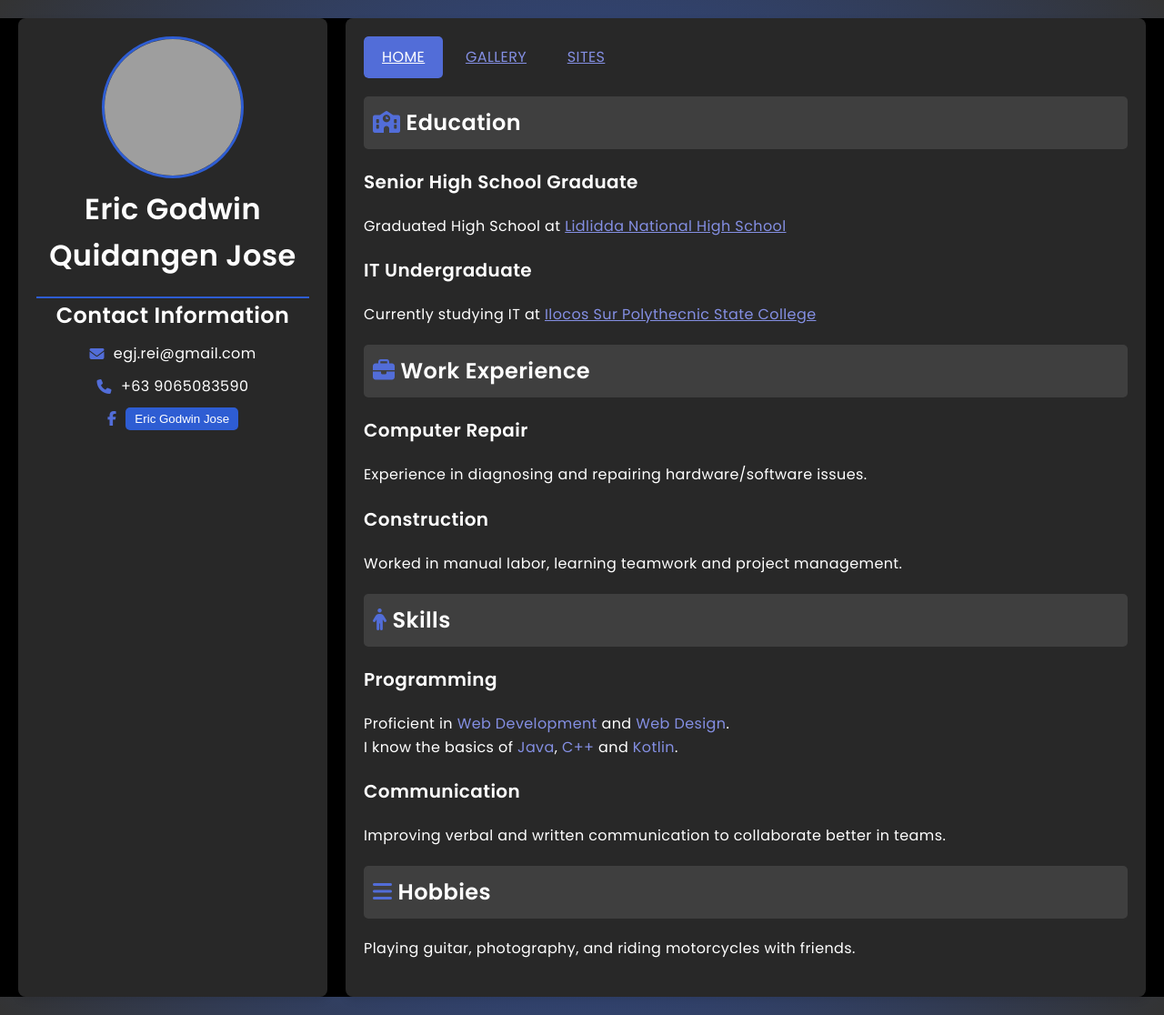
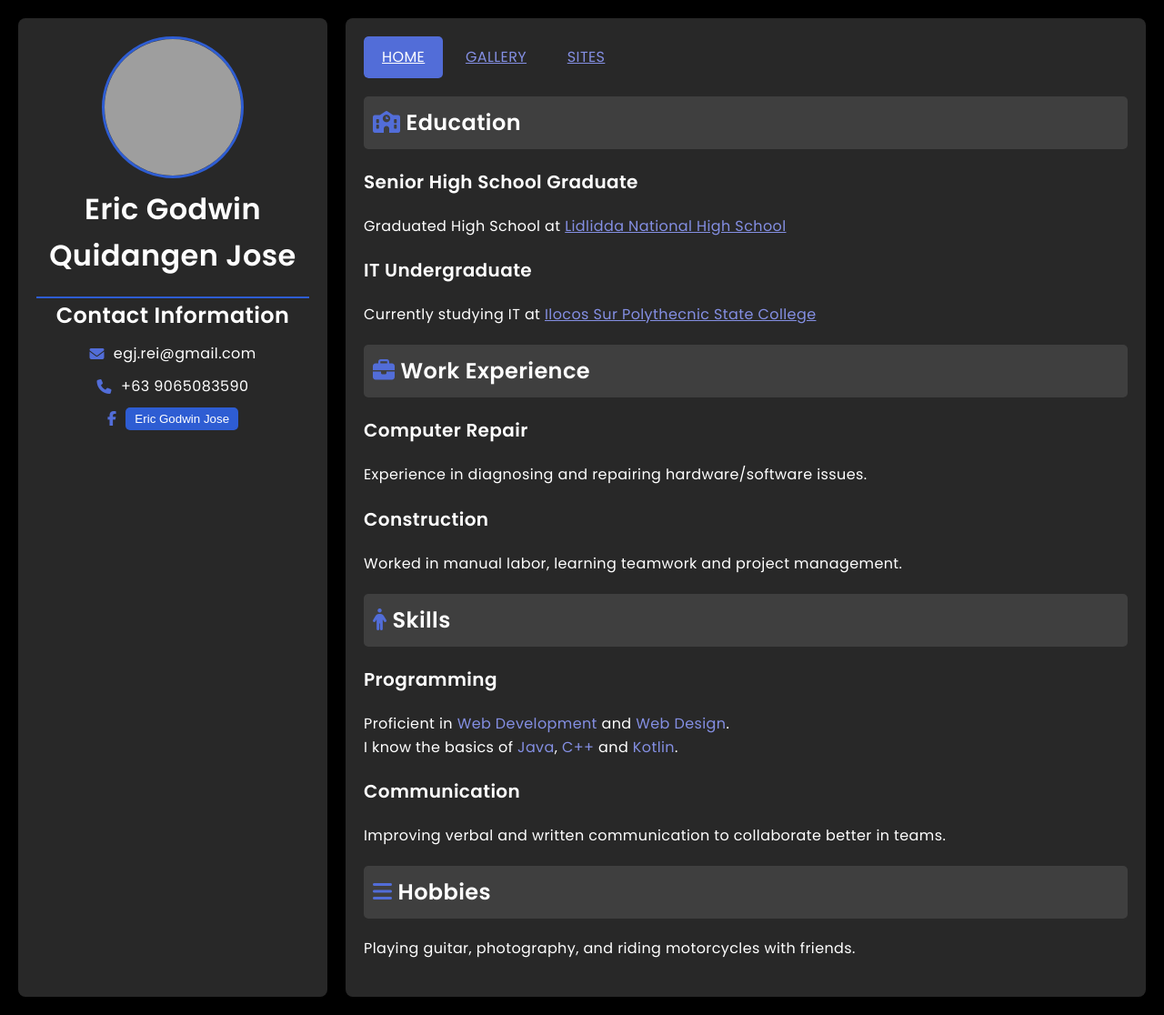
Before and after one commit to EG-Jose/EG-Jose.github.io, a PHP site: page / in a window 1280 px wide. Shown: the whole page at 91% size. Run offline with PHP 8.4, Linux system fonts and the light colour scheme; some libraries are stand-ins or nearby versions; grey boxes are pictures that could not be loaded.

Commit message:
Update color.css

```diff
--- a/Resume/color.css
+++ b/Resume/color.css
@@ -1,6 +1,5 @@
 html {
-    background: rgb(46,93,211);
-    background: radial-gradient(circle, rgba(46,93,211,1) 0%, rgba(51,51,51,1) 100%);
+    background: black;
 }
 
 body {
```
